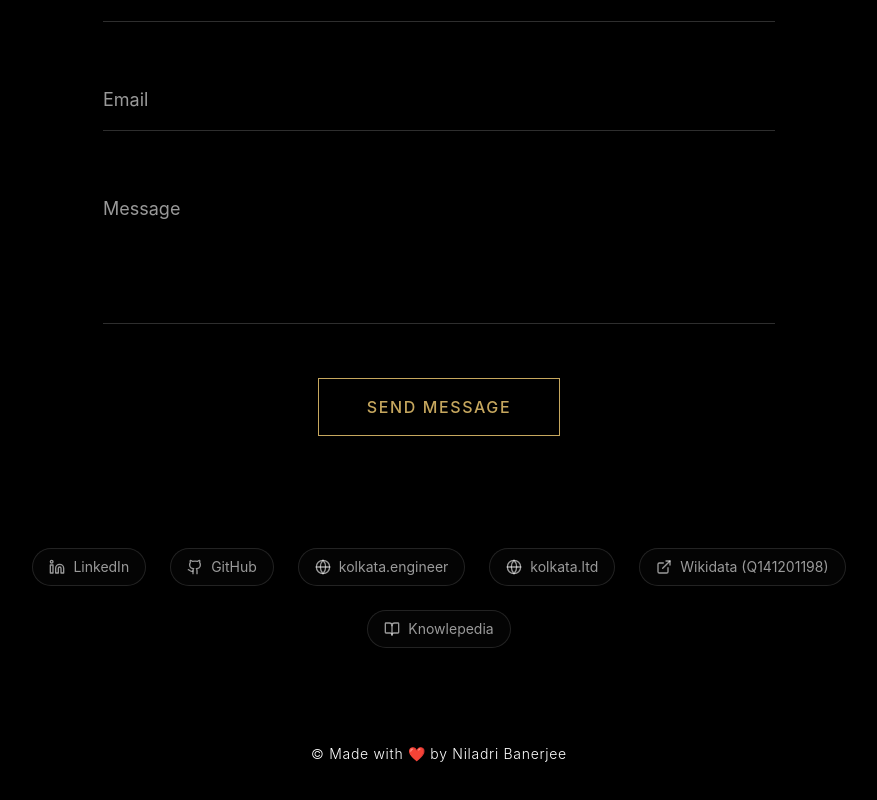
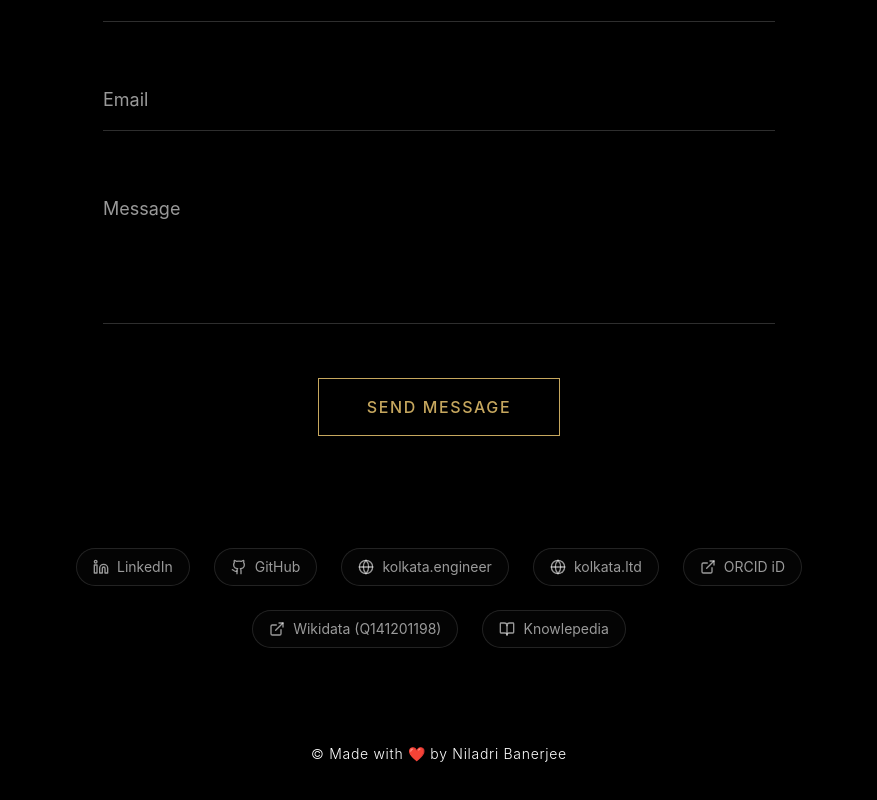
Before and after one commit to nilban7/portfolio, a React (Vite) app: page / in a window 1280 px wide. Shown: the part 6675-7475 px from the top of the page, without its empty margins (201-1078 px from the left). Built offline with nearby package versions, Linux system fonts and the light colour scheme.

Commit message:
feat(seo): add ORCID iD 0009-0004-0079-9251 to sameAs and UI

```diff
--- a/index.html
+++ b/index.html
@@ -83,6 +83,7 @@
           "sameAs": [
             "https://www.linkedin.com/in/niladriban",
             "https://github.com/nilban7",
+            "https://orcid.org/0009-0004-0079-9251",
             "https://www.wikidata.org/wiki/Q141201198",
             "https://knowlepedia.org/wiki/Niladri_Banerjee",
             "https://kolkata.engineer",
--- a/src/components/Contact.jsx
+++ b/src/components/Contact.jsx
@@ -25,6 +25,12 @@ const socialLinks = [
         url: "https://kolkata.ltd",
         icon: Globe,
         label: "kolkata.ltd"
+    },
+    {
+        name: "ORCID",
+        url: "https://orcid.org/0009-0004-0079-9251",
+        icon: ExternalLink,
+        label: "ORCID iD"
     },
     {
         name: "Wikidata",
```
